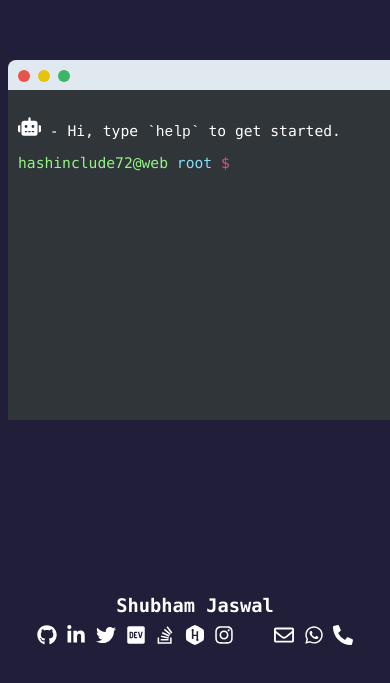
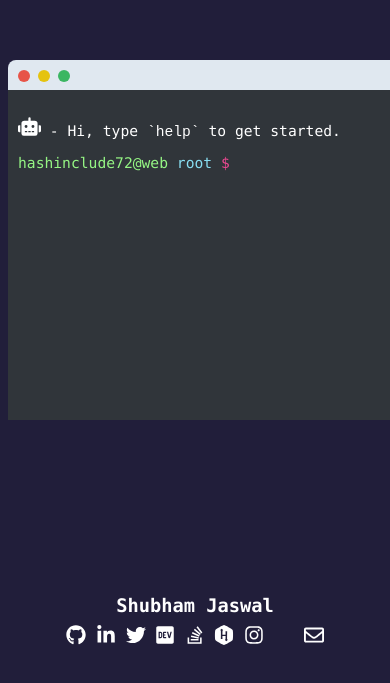
Before and after one commit to hashinclude72/hashinclude72.github.io, a website: page index.html in a window 390 px wide. Shown: the part 159-842 px from the top of the page. Drawn offline with nearby package versions, Linux system fonts and the light colour scheme.

Commit message:
remove phone no

```diff
--- a/index.html
+++ b/index.html
@@ -120,15 +120,15 @@
     <!-- <a class="site-code" target="_blank" href="skype:shubham.jaswal72" title="Skype">
       <i class="fab fa-skype icon-size"></i>
     </a> -->
-    <a class="site-code" target="_blank" href="https://wa.me/917807069772?text=Hi%20Shubham" title="Whatsapp">
+    <!-- <a class="site-code" target="_blank" href="https://wa.me/917807069772?text=Hi%20Shubham" title="Whatsapp">
       <i class="fab fa-whatsapp icon-size"></i>
-    </a>
+    </a> -->
     <!-- <a class="site-code" target="_blank" href="https://messenger.com/t/hashinclude72" title="Messenger">
       <i class="fab fa-facebook-messenger icon-size"></i>
     </a> -->
-    <a class="site-code" target="_blank" href="tel:+91 7807069772" title="Call">
+    <!-- <a class="site-code" target="_blank" href="tel:+91 7807069772" title="Call">
       <i class="fas fa-phone-alt icon-size"></i>
-    </a>
+    </a> -->
   </div>
 
 </body>
```
Also changed, not shown: 1 other file.
